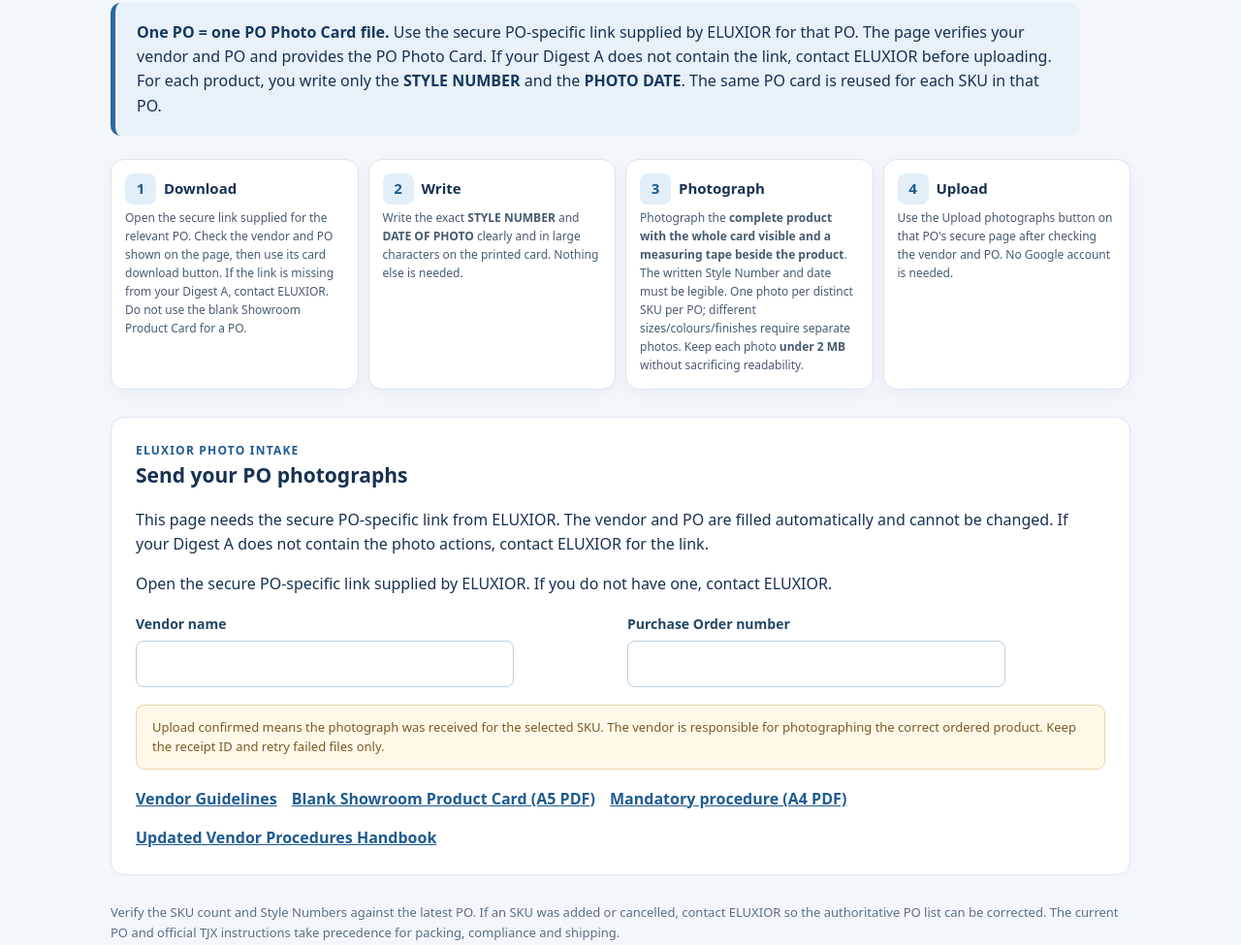
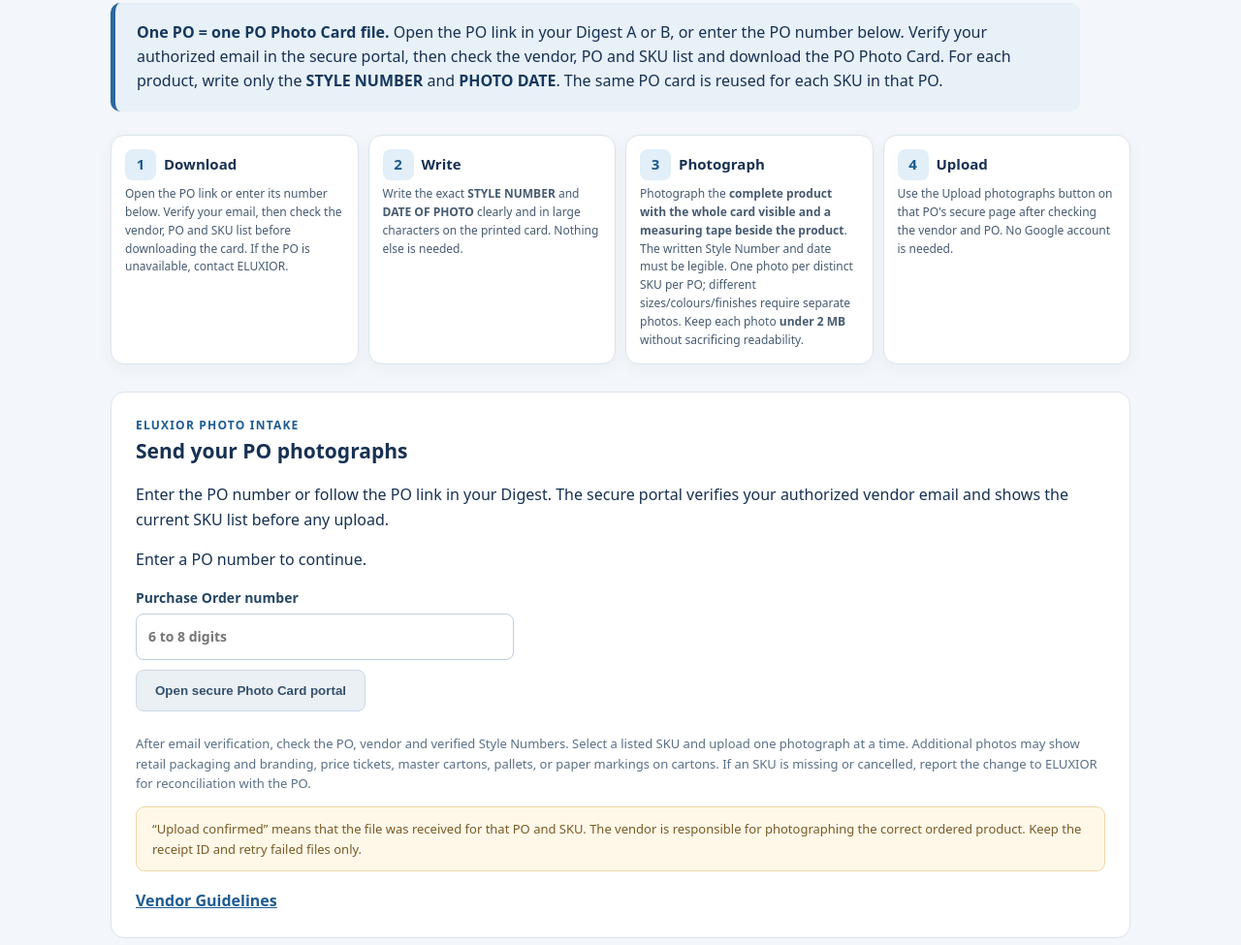
Before and after one commit to eluxior/eluxior-site, a plain HTML site: page vendor-photo-submission/index.html in a window 1280 px wide. Shown: the part 251-1226 px from the top of the page at 97% size. Drawn offline with Linux system fonts and the light colour scheme.

Commit message:
Stage one Photo Card portal entry on vendor page

```diff
--- a/vendor-photo-submission/index.html
+++ b/vendor-photo-submission/index.html
@@ -20,9 +20,9 @@ main{max-width:1100px;margin:0 auto;padding:22px 24px 55px}h1{font-size:clamp(27
 <div class="eyebrow">Vendor instructions · New procedure from 01 November 2026</div>
 <h1>Submit your PO product photos</h1>
 <p class="lede">This procedure is <strong>mandatory for every new ELUXIOR Purchase Order</strong>. It takes only four steps. You must send at least one clear reference photograph for every distinct Style Number on each PO.</p>
-<div class="notice"><strong>One PO = one PO Photo Card file.</strong> Use the secure PO-specific link supplied by ELUXIOR for that PO. The page verifies your vendor and PO and provides the PO Photo Card. If your Digest A does not contain the link, contact ELUXIOR before uploading. For each product, you write only the <strong>STYLE NUMBER</strong> and the <strong>PHOTO DATE</strong>. The same PO card is reused for each SKU in that PO.</div>
+<div class="notice"><strong>One PO = one PO Photo Card file.</strong> Open the PO link in your Digest A or B, or enter the PO number below. Verify your authorized email in the secure portal, then check the vendor, PO and SKU list and download the PO Photo Card. For each product, write only the <strong>STYLE NUMBER</strong> and <strong>PHOTO DATE</strong>. The same PO card is reused for each SKU in that PO.</div>
 <section class="steps" aria-label="Submission steps">
- <div class="step"><h2><span class="num">1</span>Download</h2><p>Open the secure link supplied for the relevant PO. Check the vendor and PO shown on the page, then use its card download button. If the link is missing from your Digest A, contact ELUXIOR. Do not use the blank Showroom Product Card for a PO.</p></div>
+ <div class="step"><h2><span class="num">1</span>Download</h2><p>Open the PO link or enter its number below. Verify your email, then check the vendor, PO and SKU list before downloading the card. If the PO is unavailable, contact ELUXIOR.</p></div>
  <div class="step"><h2><span class="num">2</span>Write</h2><p>Write the exact <strong>STYLE NUMBER</strong> and <strong>DATE OF PHOTO</strong> clearly and in large characters on the printed card. Nothing else is needed.</p></div>
  <div class="step"><h2><span class="num">3</span>Photograph</h2><p>Photograph the <strong>complete product with the whole card visible and a measuring tape beside the product</strong>. The written Style Number and date must be legible. One photo per distinct SKU per PO; different sizes/colours/finishes require separate photos. Keep each photo <strong>under 2 MB</strong> without sacrificing readability.</p></div>
  <div class="step"><h2><span class="num">4</span>Upload</h2><p>Use the Upload photographs button on that PO's secure page after checking the vendor and PO. No Google account is needed.</p></div>
@@ -30,32 +30,18 @@ main{max-width:1100px;margin:0 auto;padding:22px 24px 55px}h1{font-size:clamp(27
 <section class="action" aria-labelledby="upload-title">
  <div class="eyebrow">ELUXIOR Photo Intake</div>
  <h2 id="upload-title">Send your PO photographs</h2>
- <p>This page needs the secure PO-specific link from ELUXIOR. The vendor and PO are filled automatically and cannot be changed. If your Digest A does not contain the photo actions, contact ELUXIOR for the link.</p>
- <p id="intake-status" role="status" aria-live="polite">Checking your upload link…</p>
- <div class="form-grid">
- <label class="field">Vendor name <input id="vendor-name" readonly></label>
- <label class="field">Purchase Order number <input id="po-number" readonly></label>
- </div>
- <form id="photo-form" hidden>
- <label class="field">Style Number <input id="style-number" type="text" maxlength="80" required placeholder="Select the exact SKU on this PO"></label>
- <label class="field" for="photos">Select one photograph (JPEG, PNG or WebP, up to 8 MB original)
- <input id="photos" type="file" accept="image/jpeg,image/png,image/webp" required></label>
- <p class="photo-requirement">Each photograph must clearly show the product and its PO Photo Card with the Style Number written legibly.</p>
- <p class="small">Upload one photo at a time for the exact SKU. After its first upload, additional photos may show retail packaging and branding, price tickets, how products are packed inside master cartons, pallets, or paper markings on cartons.</p>
- <p class="small">Photos above 2 MB are optimized before upload. Check that the card remains readable in the preview. Keep your original files.</p>
- <div id="previews" style="display:flex;gap:12px;flex-wrap:wrap;margin:16px 0"></div>
- <button class="pending" id="upload-button" type="submit">Upload photographs</button>
- <progress id="upload-progress" value="0" max="100" hidden style="width:100%"></progress>
+ <p>Enter the PO number or follow the PO link in your Digest. The secure portal verifies your authorized vendor email and shows the current SKU list before any upload.</p>
+ <p id="intake-status" role="status" aria-live="polite">Enter a PO number to continue.</p>
+ <form id="photo-form">
+  <label class="field" for="po-entry">Purchase Order number
+   <input id="po-entry" type="text" inputmode="numeric" autocomplete="off" pattern="[0-9]{6,8}" maxlength="8" required placeholder="6 to 8 digits">
+  </label>
+  <button class="pending" type="submit">Open secure Photo Card portal</button>
  </form>
- <ol id="upload-results" aria-live="polite"></ol>
- <p class="hint">Upload confirmed means the photograph was received for the selected SKU. The vendor is responsible for photographing the correct ordered product. Keep the receipt ID and retry failed files only.</p>
- <div class="links">
- <a href="/vendor-guidelines/">Vendor Guidelines</a>
- <a href="/vendor-guidelines/paper-photo-marking.pdf">Blank Showroom Product Card (A5 PDF)</a>
- <a href="https://drive.google.com/file/d/16OhtE7_CNvzgsMfvOoUeNLrkETg-m4ui/view" target="_blank" rel="noopener">Mandatory procedure (A4 PDF)</a>
- <a href="https://drive.google.com/file/d/1JX3t4dSmAEXtagWptFHJszkrYQi7BM4v/view" target="_blank" rel="noopener">Updated Vendor Procedures Handbook</a>
- </div>
+ <p class="small">After email verification, check the PO, vendor and verified Style Numbers. Select a listed SKU and upload one photograph at a time. Additional photos may show retail packaging and branding, price tickets, master cartons, pallets, or paper markings on cartons. If an SKU is missing or cancelled, report the change to ELUXIOR for reconciliation with the PO.</p>
+ <p class="hint">“Upload confirmed” means that the file was received for that PO and SKU. The vendor is responsible for photographing the correct ordered product. Keep the receipt ID and retry failed files only.</p>
+ <div class="links"><a href="/vendor-guidelines/">Vendor Guidelines</a></div>
 </section>
 <p class="small">Verify the SKU count and Style Numbers against the latest PO. If an SKU was added or cancelled, contact ELUXIOR so the authoritative PO list can be corrected. The current PO and official TJX instructions take precedence for packing, compliance and shipping.</p>
 </main>
-<script src="./intake.js?v=20261113-staging" defer></script></body></html>
+<script src="./intake.js?v=20261114-v2-bridge-staging" defer></script></body></html>
```
